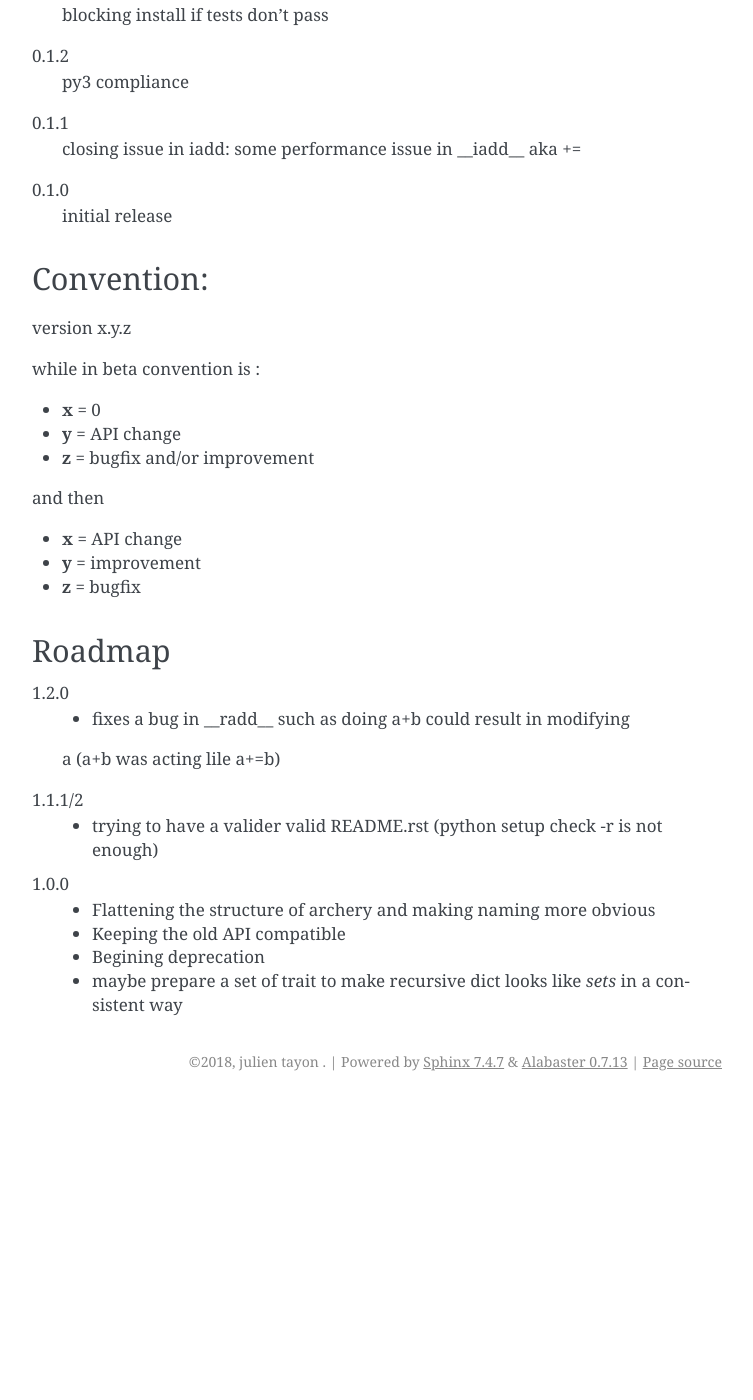
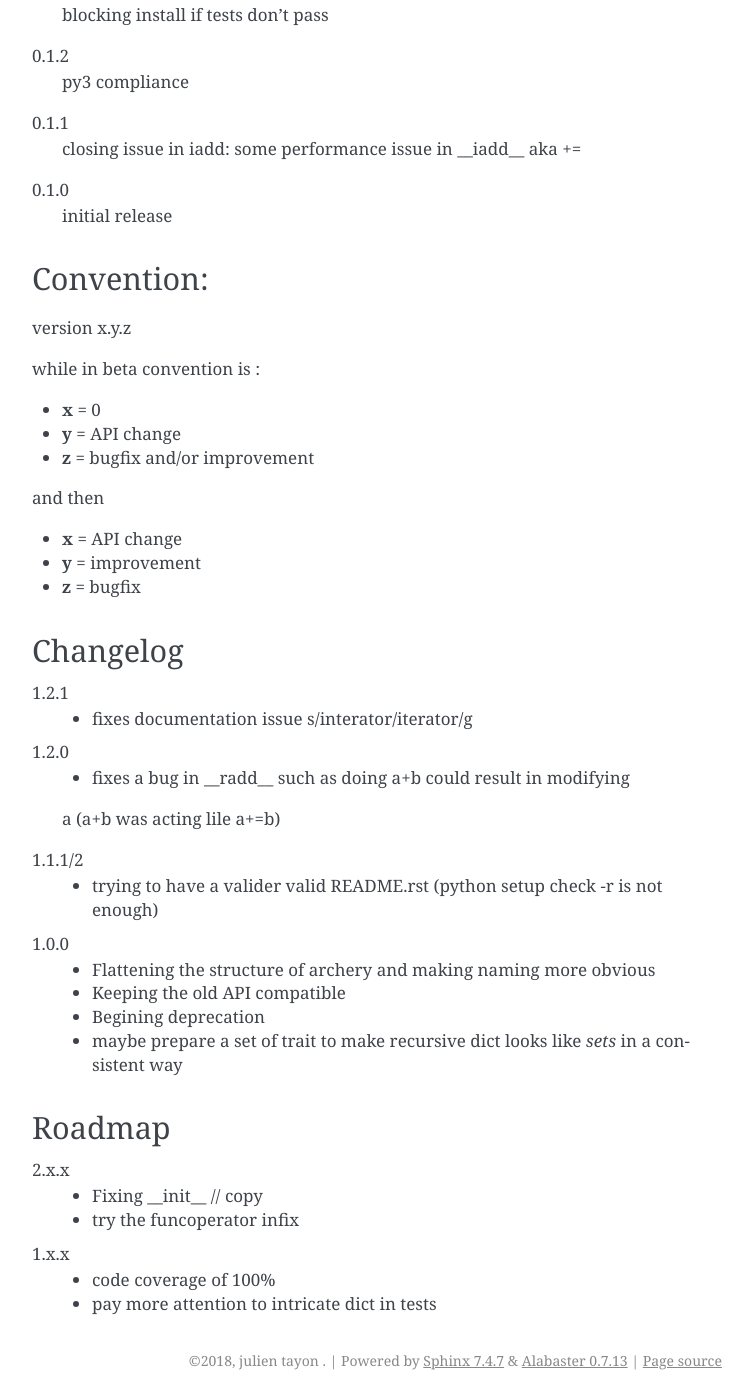
Before and after one commit to jul/archery, a Sphinx documentation site: the page built from docs/source/extra.rst, in a window 1280 px wide and 1400 px high, scrolled down 3994 px. Shown: the whole window, without its empty margins (388-1141 px from the left). Built offline with Sphinx 7.4.7, drawn with Linux system fonts in a browser that asks for light colours; formulas are drawn with MathJax 3; before the commit the page ends 5095 px from its top, so only the background shows below that.

Commit message:
fixes #8 typo in docs

```diff
--- a/README.txt
+++ b/README.txt
@@ -128,7 +128,7 @@
 
 dict made for searching value/keys/*Path* with special interests.
 
-Basically, it returns an interator in the form of a tuple being all the keys and the value.
+Basically, it returns an iterator in the form of a tuple being all the keys and the value.
 It is a neat trick, if you combine it with *make_from_path*, it helps select exactly what you want in a dict::
 
 
--- a/archery/__init__.py
+++ b/archery/__init__.py
@@ -7,7 +7,7 @@
 from .barrack import (
     paired_row_iter, bowyer, make_from_path, Path, mapping_row_iter
 )
-__version__ = "1.2.0"
+__version__ = "1.2.2"
 __author__ = "julien tayon"
 __author_email__ = "julien@tayon.net"
 __all__ = [
--- a/docs/source/extra.rst
+++ b/docs/source/extra.rst
@@ -157,9 +157,11 @@
 - **y** = improvement
 - **z** = bugfix
 
-Roadmap
-*******
+Changelog
+*********
 
+1.2.1
+    - fixes documentation issue s/interator/iterator/g
 1.2.0
     - fixes a bug in __radd__ such as doing a+b could result in modifying
     a (a+b was acting lile a+=b)
@@ -173,3 +175,14 @@
     - Begining deprecation
     - maybe prepare a set of trait to make recursive dict looks like
       *sets* in a consistent way
+
+Roadmap
+*******
+
+2.x.x
+    - Fixing __init__ // copy
+    - try the funcoperator infix
+
+1.x.x
+    - code coverage of 100%
+    - pay more attention to intricate dict in tests
--- a/docs/source/index.rst
+++ b/docs/source/index.rst
@@ -162,7 +162,7 @@
 
 dict made for searching value/keys/`Path`_ with special interests.
 
-Basically, it returns an interator in the form of a tuple being all the keys and the value.
+Basically, it returns an iterator in the form of a tuple being all the keys and the value.
 It is a neat trick, if you combine it with `make_from_path`_, it helps select exactly what you want in a dict::
 
 
```
